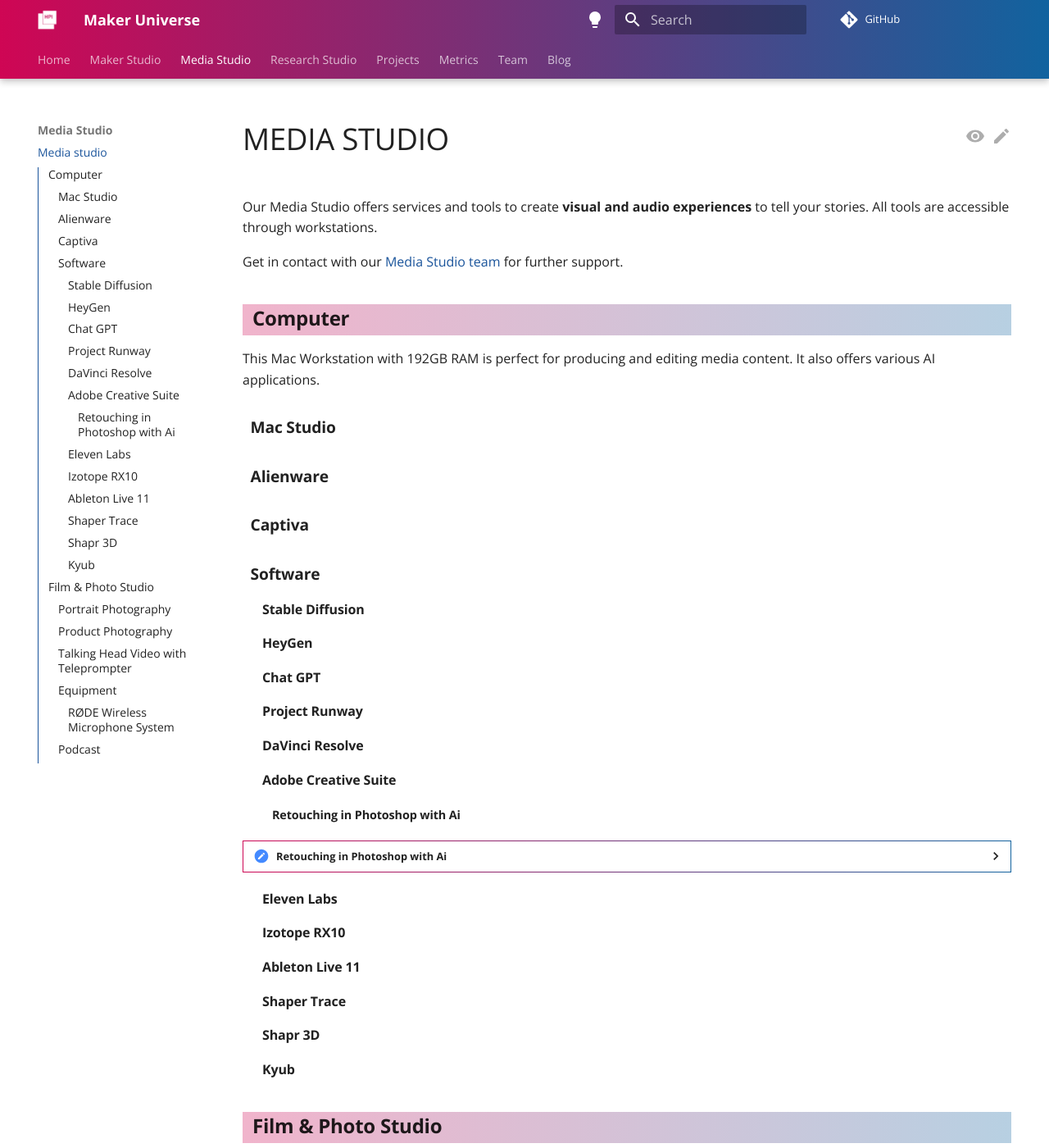
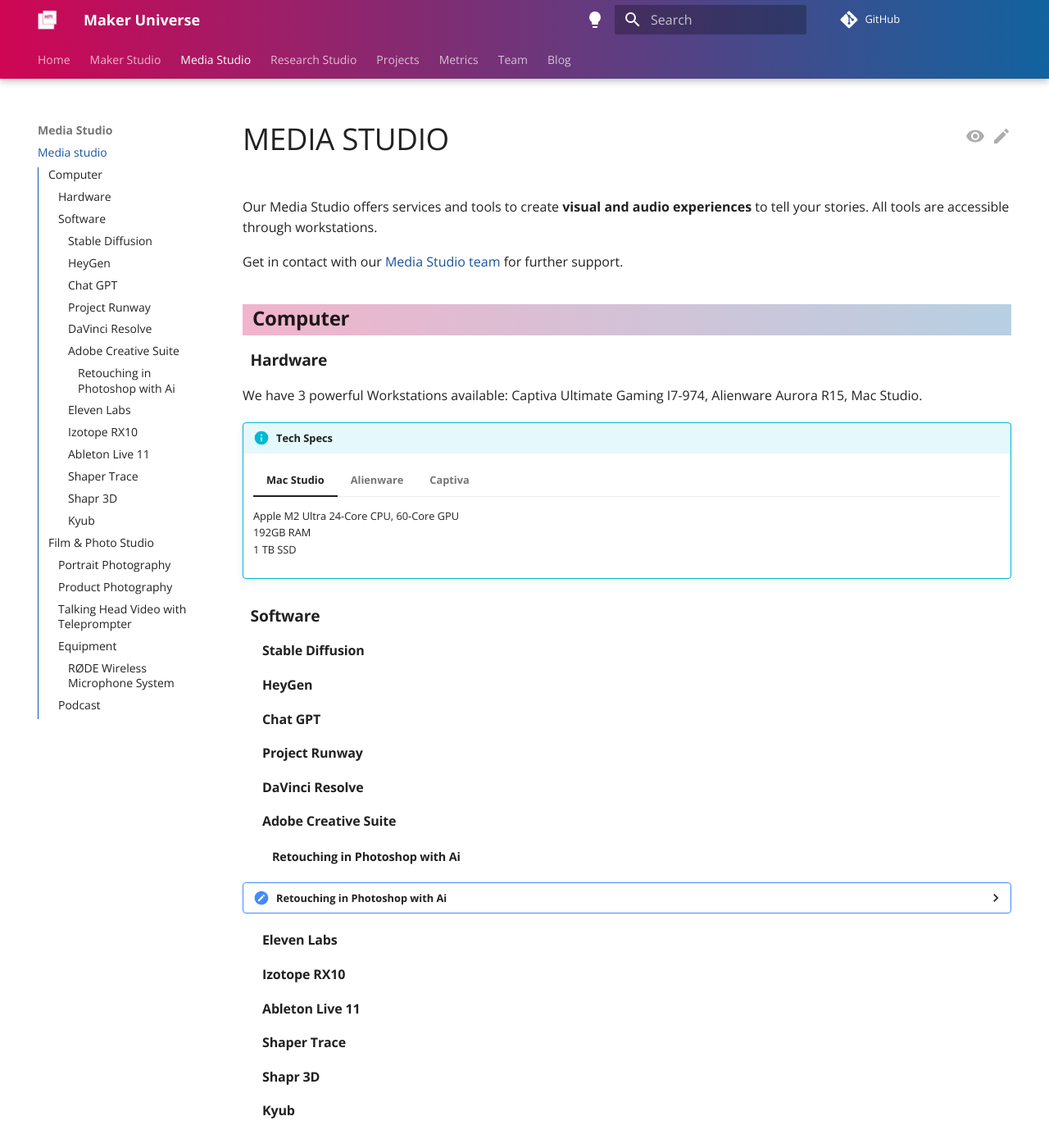
Before and after one commit to makeruniverse/docs, an MkDocs documentation site: the page built from docs/studios/media-studio.md, in a window 1280 px wide and 1400 px high. Shown: the whole window at 82% size. Built offline with MkDocs 1.6.1 and Material for MkDocs 9.7.7, drawn with Linux system fonts in a browser that asks for light colours; comment, search, counter and statistics services are not loaded.

Commit message:
Update CSS and Media-Studio

```diff
--- a/docs/mediaassets/style.css
+++ b/docs/mediaassets/style.css
@@ -18,6 +18,7 @@
   margin:1.6em 0 .64em;
   padding: 0 0 .2em 0;
 }
+
 .md-typeset h3 {
   font-size:1.2em;
   font-weight:600;
@@ -26,9 +27,11 @@
   text-indent: .5em;
   margin:1.6em 0 .8em
 }
+
 .md-typeset h2+h3 {
   margin-top:.8em
 }
+
 .md-typeset h4 {
   font-weight:600;
   font-size:1.0em;
@@ -36,6 +39,7 @@
   text-indent: 1.5em;
   margin:1em 0
 }
+
 .md-typeset h5,
 .md-typeset h6 {
   color:var(--md-default-fg-color);
@@ -44,35 +48,30 @@
   text-indent: 2.5em;
   margin:1.25em 0
 }
+
 .md-typeset h5 {
   text-transform:none;
 }
 
-.md-header {
-  background-image: linear-gradient(to right, #cf0654, #11639f);
+.md-typeset summary {
+  background: none;
 }
 
-.md-tabs {
-  background-image: linear-gradient(to right, #cf0654, #11639f);
-}
-
-.md-footer {
-  background-image: linear-gradient(to right, #cf0654, #11639f);
-}
-
+.md-header,
+.md-tabs,
+.md-footer,
 .md-footer-meta {
   background-image: linear-gradient(to right, #cf0654, #11639f);
 }
 
+/*
+.md-typeset .admonition,
 .md-typeset details {
   border-image: linear-gradient(to right, #cf0654, #11639f) 10;
   border-width: .075rem;
   border-style: solid;
 }
-
-.md-typeset summary {
-  background: none;
-}
+*/
 
 [data-md-color-primary="custom-light"] {
   --md-primary-fg-color: #1a549b;
--- a/docs/studios/media-studio.md
+++ b/docs/studios/media-studio.md
@@ -4,13 +4,33 @@
 
 ## Computer
 
-This Mac Workstation with 192GB RAM is perfect for producing and editing media content. It also offers various AI applications.
+### Hardware
 
-### Mac Studio
+We have 3 powerful Workstations available: Captiva Ultimate Gaming I7-974, Alienware Aurora R15, Mac Studio.
 
-### Alienware
+!!! info "Tech Specs"
 
-### Captiva
+    === "Mac Studio"
+
+        Apple M2 Ultra 24-Core CPU, 60-Core GPU<br />
+        192GB RAM<br />
+        1 TB SSD
+
+    === "Alienware"
+
+        AMD Ryzen 9 7950X 16 Cores Processor, up to 5,70 GHz <br />
+        32 GB RAM DDR5, 4800 MHz<br />
+        1 TB SSD NVMe-M.2-PCIe-SSD <br />
+        1 TB 7.200 1/min SATA 6 Gbit/s <br />
+        NVIDIA GeForce RTX 4090 Grafik (24 GB) <br />
+
+    === "Captiva"
+
+        AMD Ryzen 7 7700X 8-Core Processor, up to 5,40 GHz <br />
+        32 GB RAM <br />
+        1 TB SSD <br />
+        NVIDIA GeForce RTX 4090 Grafik (24 GB) <br />
+        Windows 11 Home 64 Bit
 
 ### Software
 
--- a/mkdocs.yml
+++ b/mkdocs.yml
@@ -9,6 +9,8 @@
     - content.action.edit
     - content.action.view
     - content.code.copy
+    - content.tabs.link
+    - content.tooltips
 
     - search.suggest
     - search.highlight
@@ -22,7 +24,6 @@
     - navigation.path
     # - navigation.footer
     - toc.integrate
-    - content.tooltips
 
   font:
     text: Open Sans
@@ -83,6 +84,8 @@
   - admonition
   - pymdownx.details
   - pymdownx.superfences
+  - pymdownx.tabbed:
+      alternate_style: true
   - md_in_html
 
 nav:
```
Lines whose indentation alone changed are shown as unchanged.
